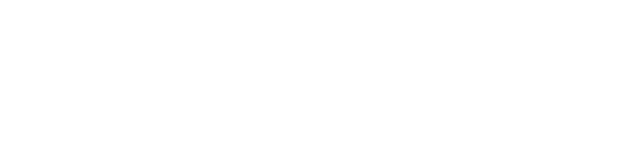
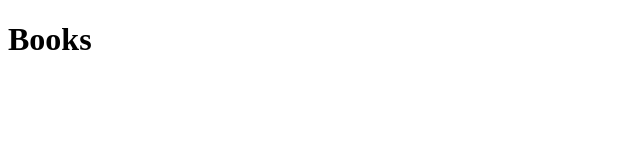
Before and after one commit to jmcenteno/data-grid, a website: page src/index.html in a window 1280 px wide. Shown: the whole page, without its empty margins (0-640 px from the left). Drawn offline with Linux system fonts and the light colour scheme.

Commit message:
main template

```diff
--- a/src/index.html
+++ b/src/index.html
@@ -5,6 +5,11 @@
   <title>Skookum Code Assignment</title>
 </head>
 <body>
-  <div id="root"></div>
+  <div class="container-fluid">
+    <div class="page-header">
+      <h1>Books</h1>
+    </div>
+    <div id="root"></div>
+  </div>
 </body>
 </html>
```
